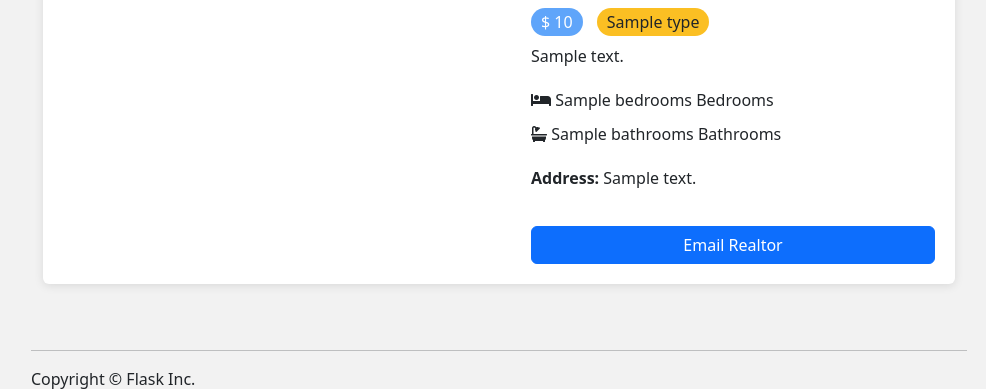
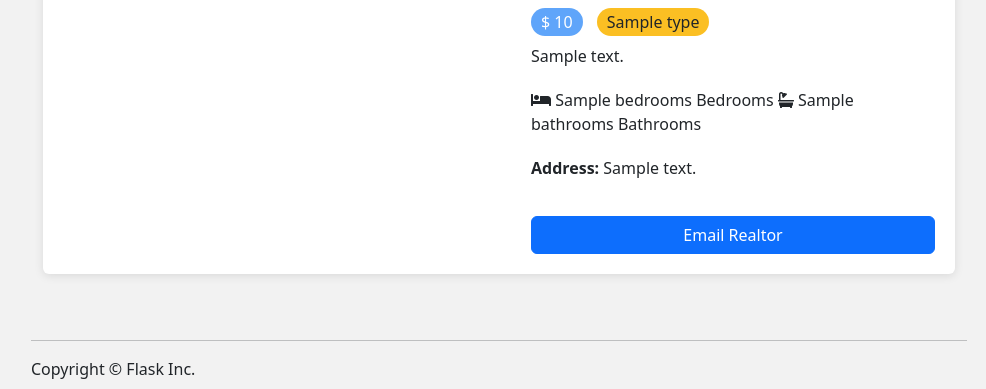
Before and after one commit to Radite/INFO3180-Project-1, a Python web app: template app/templates/show_property.html in a window 1280 px wide. Shown: the part 219-608 px from the top of the page, without its empty margins (141-1127 px from the left). Run offline with Jinja, Linux system fonts and the light colour scheme; the template is opened without the code that fills it: most values are stand-ins (such as "Sample title", 1, 10 or a date in 2020).

Commit message:
Added more properties

```diff
--- a/app/static/css/app.css
+++ b/app/static/css/app.css
@@ -167,3 +167,9 @@ h1 {
     height: 100%; /* Make the image fill the height of its container */
     object-fit: cover; /* Maintain aspect ratio and cover the container */
 }
+
+.preview-image {
+    max-width: 200px; /* Set maximum width */
+    max-height: 200px; /* Set maximum height */
+    margin-top: 10px; /* Add some space between the image and other elements */
+}
--- a/app/templates/about.html
+++ b/app/templates/about.html
@@ -2,5 +2,5 @@
 
 {% block main %}
 <h1 class="display-5 fw-bold">About</h1>
-<p>This webpage is about {{ name }}.</p>
+<p>INFO3180 Project 1.</p>
 {% endblock %}
--- a/app/templates/show_property.html
+++ b/app/templates/show_property.html
@@ -18,8 +18,8 @@
                         </div>
                         <p class="property-description">{{ property.description }}</p>
                         <div class="bed-bath">
-                            <p class="bedroom"><i class="fas fa-bed"></i> {{ property.bedrooms }} Bedrooms</p>
-                            <p class="bathroom"><i class="fas fa-bath"></i> {{ property.bathrooms }} Bathrooms</p>
+                            <span class="bedroom"><i class="fas fa-bed"></i> {{ property.bedrooms }} Bedrooms </span>
+                            <spank class="bathroom"><i class="fas fa-bath"></i> {{ property.bathrooms }} Bathrooms</span>
                         </div>
                         <p class="property-address"><strong>Address:</strong> {{ property.address }}</p>
                         <a href="#" class="btn btn-primary contact-btn mt-3">Email Realtor</a>
```
Also changed, not shown: app/uploads/1bcca2005e27af7d971f684dbf394074-cc_ft_1152.webp (added), app/uploads/3de226ebe8a0381928b1362b2522d461-cc_ft_1152.webp (added), app/uploads/eb293d969173615cc7aa7018ab14c8c0-cc_ft_1152.webp (added).
